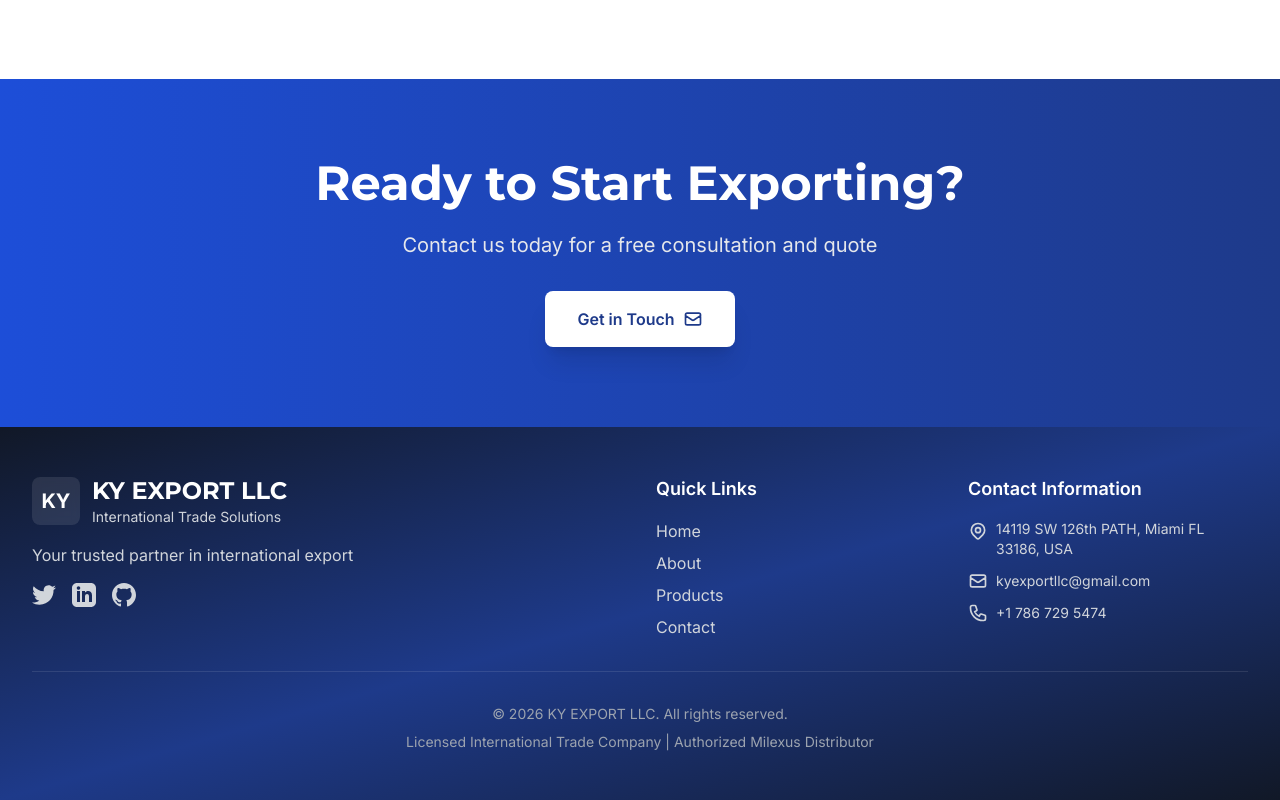
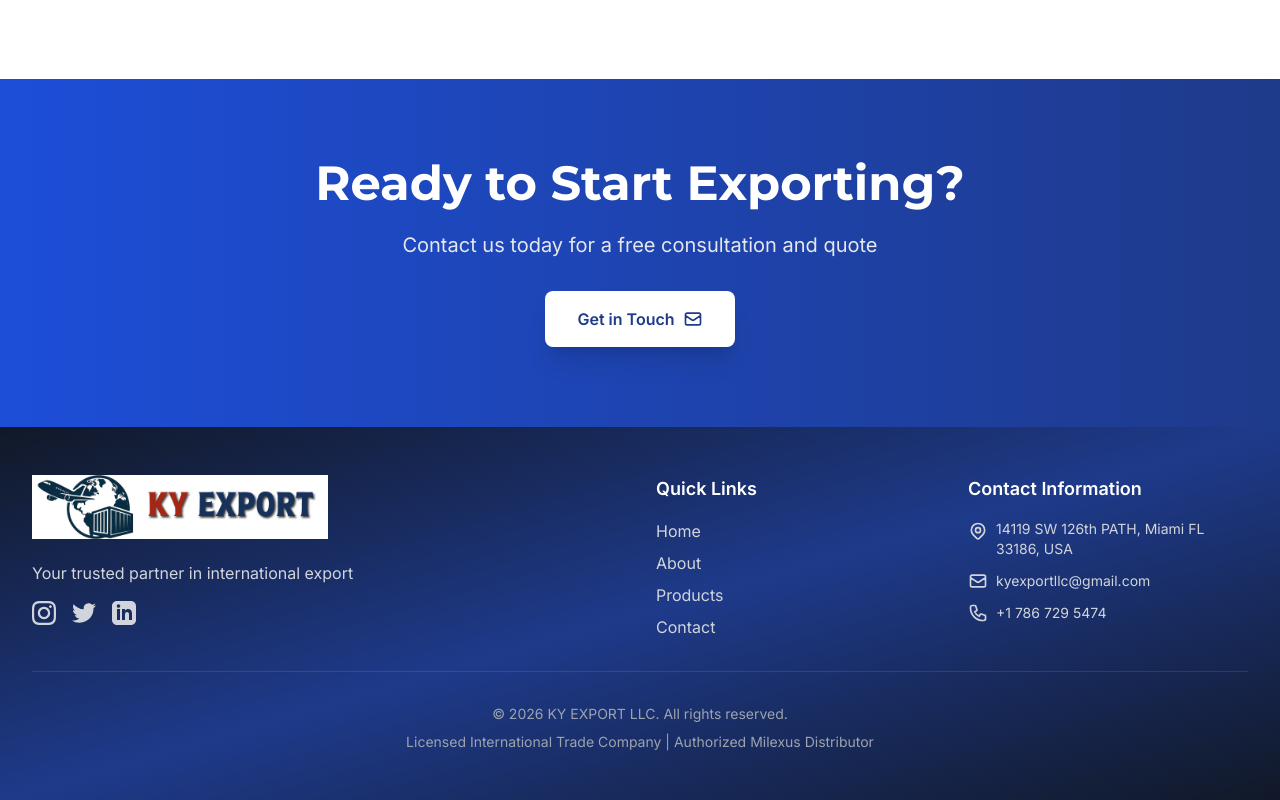
Before and after one commit to fanguitocoder/ky-export, a Vue app: page / in a window 1280 px wide. Shown: the part 3161-3961 px from the top of the page. Built offline with nearby package versions, Linux system fonts and the light colour scheme.

Commit message:
fixed send message

```diff
--- a/src/components/FooterSection.vue
+++ b/src/components/FooterSection.vue
@@ -3,20 +3,19 @@
     <div class="max-w-7xl mx-auto px-4 sm:px-6 lg:px-8 py-12">
       <div class="grid grid-cols-1 md:grid-cols-4 gap-8">
         <!-- Company Info -->
-        <div class="col-span-1 md:col-span-2">
-          <div class="flex items-center space-x-3 mb-4">
-            <div class="w-12 h-12 bg-white/10 backdrop-blur-sm rounded-lg flex items-center justify-center">
-              <span class="text-white font-bold text-xl">KY</span>
-            </div>
-            <div>
-              <div class="text-2xl font-display font-bold">KY EXPORT LLC</div>
-              <div class="text-sm text-gray-300">International Trade Solutions</div>
-            </div>
-          </div>
+        <div class="col-span-1 md:col-span-2 text-center md:text-left">
+          <router-link to="/" class="inline-block mb-4">
+            <img :src="logoSrc" alt="KY EXPORT" class="h-16 w-auto" style="background-color: white;" />
+          </router-link>
           <p class="text-gray-300 mb-4 max-w-md">
             {{ $t('footer.tagline') }}
           </p>
           <div class="flex space-x-4">
+            <a href="https://www.instagram.com/kyexport_llc/?igsh=bWhhOHpsYTF5enB4&utm_source=qr#" target="_blank" rel="noopener noreferrer" class="text-gray-300 hover:text-white transition-colors">
+              <svg class="w-6 h-6" fill="currentColor" viewBox="0 0 24 24">
+                <path d="M12 2.163c3.204 0 3.584.012 4.85.07 3.252.148 4.771 1.691 4.919 4.919.058 1.265.069 1.645.069 4.849 0 3.205-.012 3.584-.069 4.849-.149 3.225-1.664 4.771-4.919 4.919-1.266.058-1.644.07-4.85.07-3.204 0-3.584-.012-4.849-.07-3.26-.149-4.771-1.699-4.919-4.92-.058-1.265-.07-1.644-.07-4.849 0-3.204.013-3.583.07-4.849.149-3.227 1.664-4.771 4.919-4.919 1.266-.057 1.645-.069 4.849-.069zm0-2.163c-3.259 0-3.667.014-4.947.072-4.358.2-6.78 2.618-6.98 6.98-.059 1.281-.073 1.689-.073 4.948 0 3.259.014 3.668.072 4.948.2 4.358 2.618 6.78 6.98 6.98 1.281.058 1.689.072 4.948.072 3.259 0 3.668-.014 4.948-.072 4.354-.2 6.782-2.618 6.979-6.98.059-1.28.073-1.689.073-4.948 0-3.259-.014-3.667-.072-4.947-.196-4.354-2.617-6.78-6.979-6.98-1.281-.059-1.69-.073-4.949-.073zm0 5.838c-3.403 0-6.162 2.759-6.162 6.162s2.759 6.163 6.162 6.163 6.162-2.759 6.162-6.163c0-3.403-2.759-6.162-6.162-6.162zm0 10.162c-2.209 0-4-1.79-4-4 0-2.209 1.791-4 4-4s4 1.791 4 4c0 2.21-1.791 4-4 4zm6.406-11.845c-.796 0-1.441.645-1.441 1.44s.645 1.44 1.441 1.44c.795 0 1.439-.645 1.439-1.44s-.644-1.44-1.439-1.44z"/>
+              </svg>
+            </a>
             <a href="#" class="text-gray-300 hover:text-white transition-colors">
               <svg class="w-6 h-6" fill="currentColor" viewBox="0 0 24 24">
                 <path d="M24 4.557c-.883.392-1.832.656-2.828.775 1.017-.609 1.798-1.574 2.165-2.724-.951.564-2.005.974-3.127 1.195-.897-.957-2.178-1.555-3.594-1.555-3.179 0-5.515 2.966-4.797 6.045-4.091-.205-7.719-2.165-10.148-5.144-1.29 2.213-.669 5.108 1.523 6.574-.806-.026-1.566-.247-2.229-.616-.054 2.281 1.581 4.415 3.949 4.89-.693.188-1.452.232-2.224.084.626 1.956 2.444 3.379 4.6 3.419-2.07 1.623-4.678 2.348-7.29 2.04 2.179 1.397 4.768 2.212 7.548 2.212 9.142 0 14.307-7.721 13.995-14.646.962-.695 1.797-1.562 2.457-2.549z"/>
@@ -25,11 +24,6 @@
             <a href="#" class="text-gray-300 hover:text-white transition-colors">
               <svg class="w-6 h-6" fill="currentColor" viewBox="0 0 24 24">
                 <path d="M19 0h-14c-2.761 0-5 2.239-5 5v14c0 2.761 2.239 5 5 5h14c2.762 0 5-2.239 5-5v-14c0-2.761-2.238-5-5-5zm-11 19h-3v-11h3v11zm-1.5-12.268c-.966 0-1.75-.79-1.75-1.764s.784-1.764 1.75-1.764 1.75.79 1.75 1.764-.783 1.764-1.75 1.764zm13.5 12.268h-3v-5.604c0-3.368-4-3.113-4 0v5.604h-3v-11h3v1.765c1.396-2.586 7-2.777 7 2.476v6.759z"/>
-              </svg>
-            </a>
-            <a href="#" class="text-gray-300 hover:text-white transition-colors">
-              <svg class="w-6 h-6" fill="currentColor" viewBox="0 0 24 24">
-                <path d="M12 0c-6.626 0-12 5.373-12 12 0 5.302 3.438 9.8 8.207 11.387.599.111.793-.261.793-.577v-2.234c-3.338.726-4.033-1.416-4.033-1.416-.546-1.387-1.333-1.756-1.333-1.756-1.089-.745.083-.729.083-.729 1.205.084 1.839 1.237 1.839 1.237 1.07 1.834 2.807 1.304 3.492.997.107-.775.418-1.305.762-1.604-2.665-.305-5.467-1.334-5.467-5.931 0-1.311.469-2.381 1.236-3.221-.124-.303-.535-1.524.117-3.176 0 0 1.008-.322 3.301 1.23.957-.266 1.983-.399 3.003-.404 1.02.005 2.047.138 3.006.404 2.291-1.552 3.297-1.23 3.297-1.23.653 1.653.242 2.874.118 3.176.77.84 1.235 1.911 1.235 3.221 0 4.609-2.807 5.624-5.479 5.921.43.372.823 1.102.823 2.222v3.293c0 .319.192.694.801.576 4.765-1.589 8.199-6.086 8.199-11.386 0-6.627-5.373-12-12-12z"/>
               </svg>
             </a>
           </div>
@@ -94,6 +88,7 @@
 import { computed } from 'vue'
 
 const currentYear = computed(() => new Date().getFullYear())
+const logoSrc = computed(() => `${import.meta.env.BASE_URL}images/ky-export-logo.webp`)
 
 const contactInfo = {
   address: '14119 SW 126th PATH, Miami FL 33186, USA',
--- a/src/views/ContactPage.vue
+++ b/src/views/ContactPage.vue
@@ -305,10 +305,27 @@ onMounted(() => {
 const handleSubmit = async () => {
   isSubmitting.value = true
 
-  // Simulate API call (replace with actual form submission)
-  await new Promise(resolve => setTimeout(resolve, 1500))
+  // Format WhatsApp message with all form data
+  const whatsappMessage = `*New Contact Form Submission*
 
-  console.log('Form submitted:', formData.value)
+*Name:* ${formData.value.name}
+*Email:* ${formData.value.email}
+*Phone:* ${formData.value.phone || 'Not provided'}
+*Company:* ${formData.value.company || 'Not provided'}
+*Subject:* ${formData.value.subject}
+
+*Message:*
+${formData.value.message}`
+
+  // Open WhatsApp with pre-filled message
+  const phoneNumber = contactPhone.value.replace(/\D/g, '')
+  const whatsappUrl = `https://wa.me/${phoneNumber}?text=${encodeURIComponent(whatsappMessage)}`
+
+  // Small delay for better UX
+  await new Promise(resolve => setTimeout(resolve, 500))
+
+  // Open WhatsApp in new tab
+  window.open(whatsappUrl, '_blank')
 
   // Show success message
   showSuccess.value = true
```
